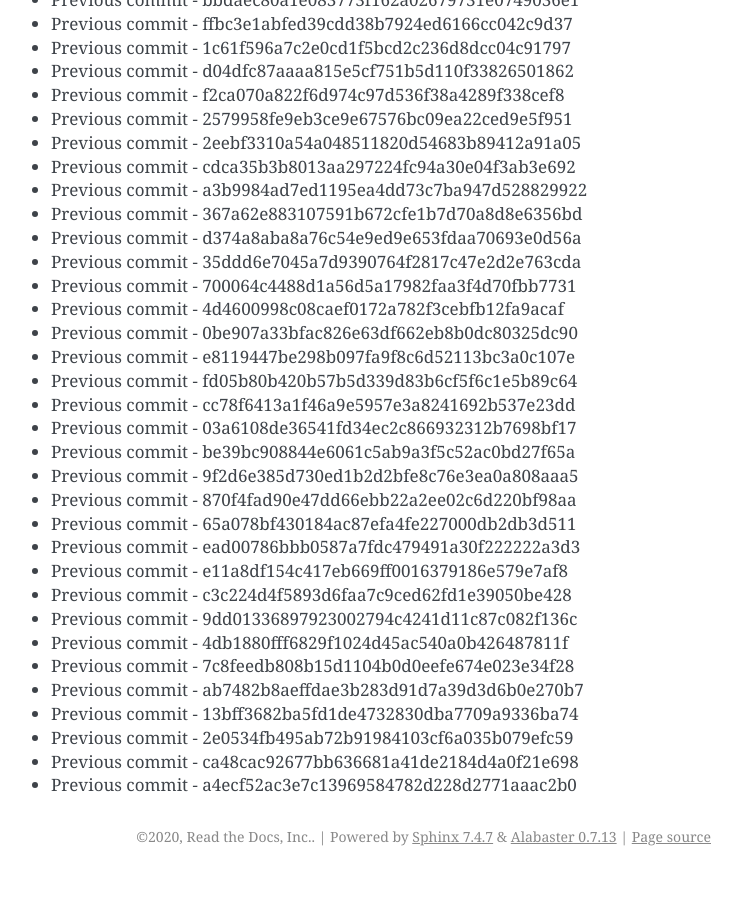
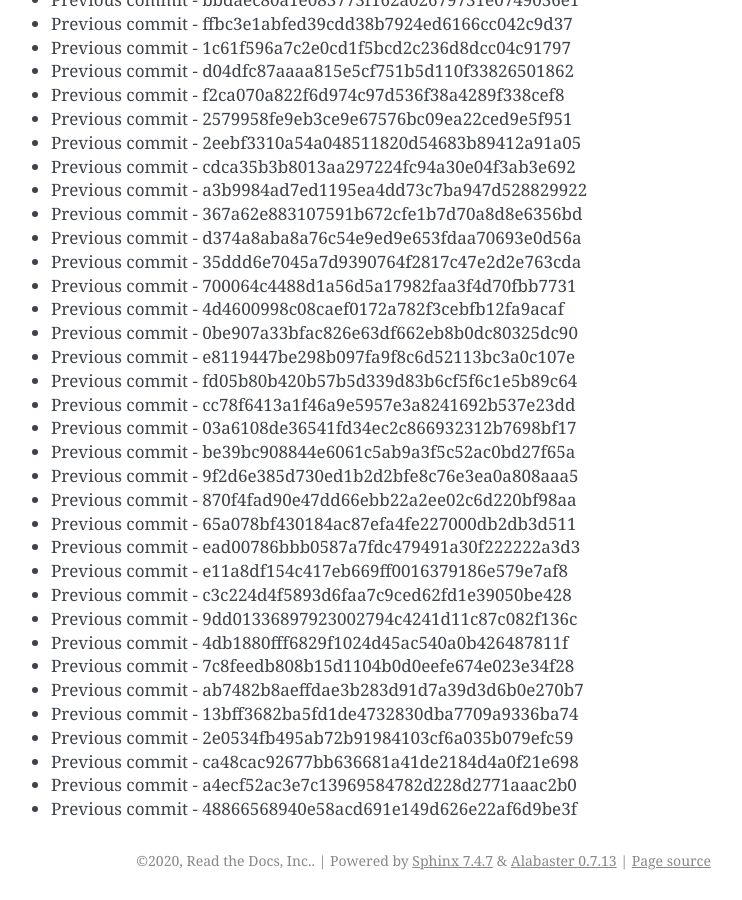
Before and after one commit to readthedocs/rtd-git-stresstest, a Sphinx documentation site: the page built from docs/updates.rst, in a window 1280 px wide and 900 px high, scrolled down 2583 px. Shown: the whole window, without its empty margins (399-1141 px from the left). Built offline with Sphinx 7.4.7, drawn with Linux system fonts in a browser that asks for light colours; before the commit the page ends 3459 px from its top, so only the background shows below that.

Commit message:
Generating commit from previous: 48866568940e58acd691e149d626e22af6d9be3f

```diff
--- a/docs/updates.rst
+++ b/docs/updates.rst
@@ -140,3 +140,4 @@ It can be tested for any performance characteristics.
 * Previous commit - 2e0534fb495ab72b91984103cf6a035b079efc59
 * Previous commit - ca48cac92677bb636681a41de2184d4a0f21e698
 * Previous commit - a4ecf52ac3e7c13969584782d228d2771aaac2b0
+* Previous commit - 48866568940e58acd691e149d626e22af6d9be3f
```
